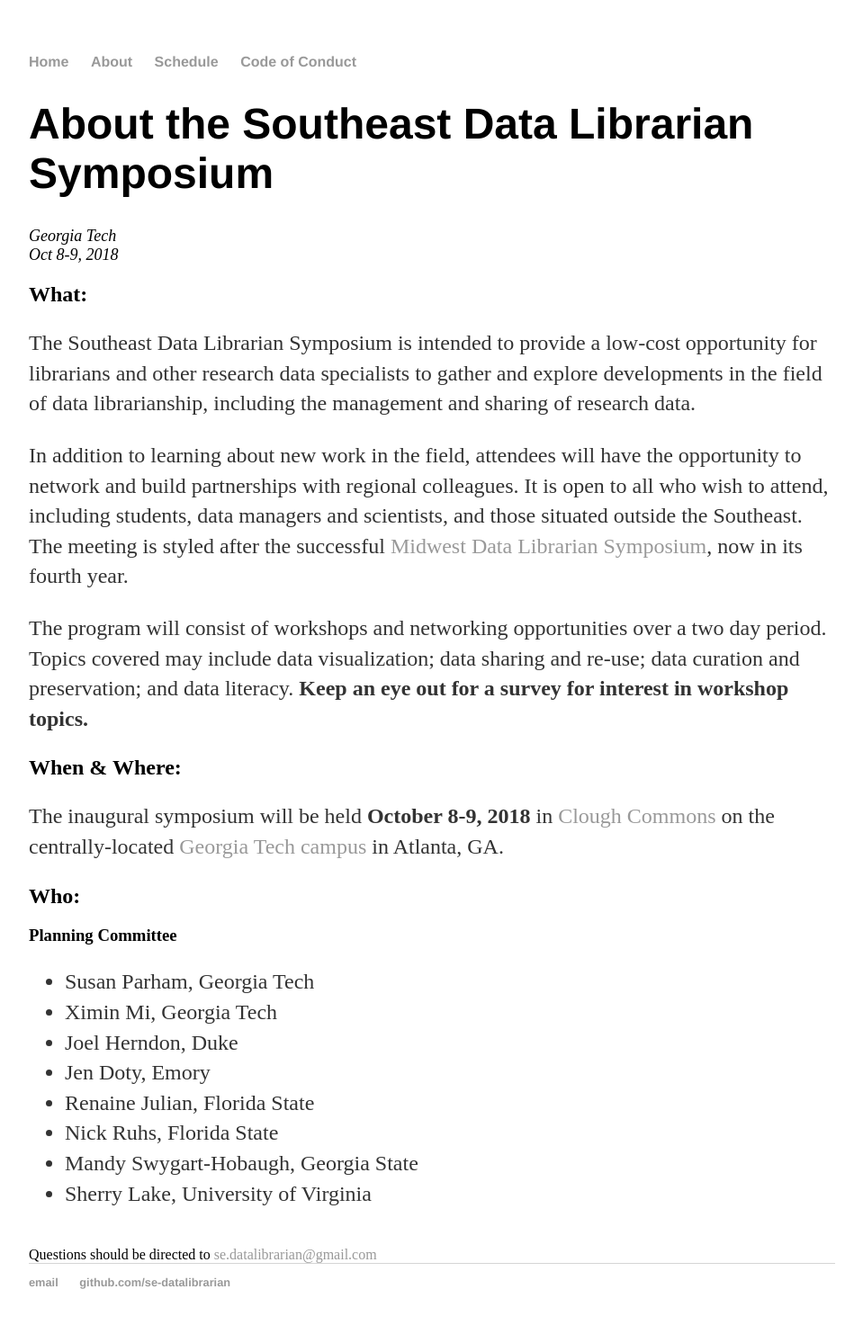
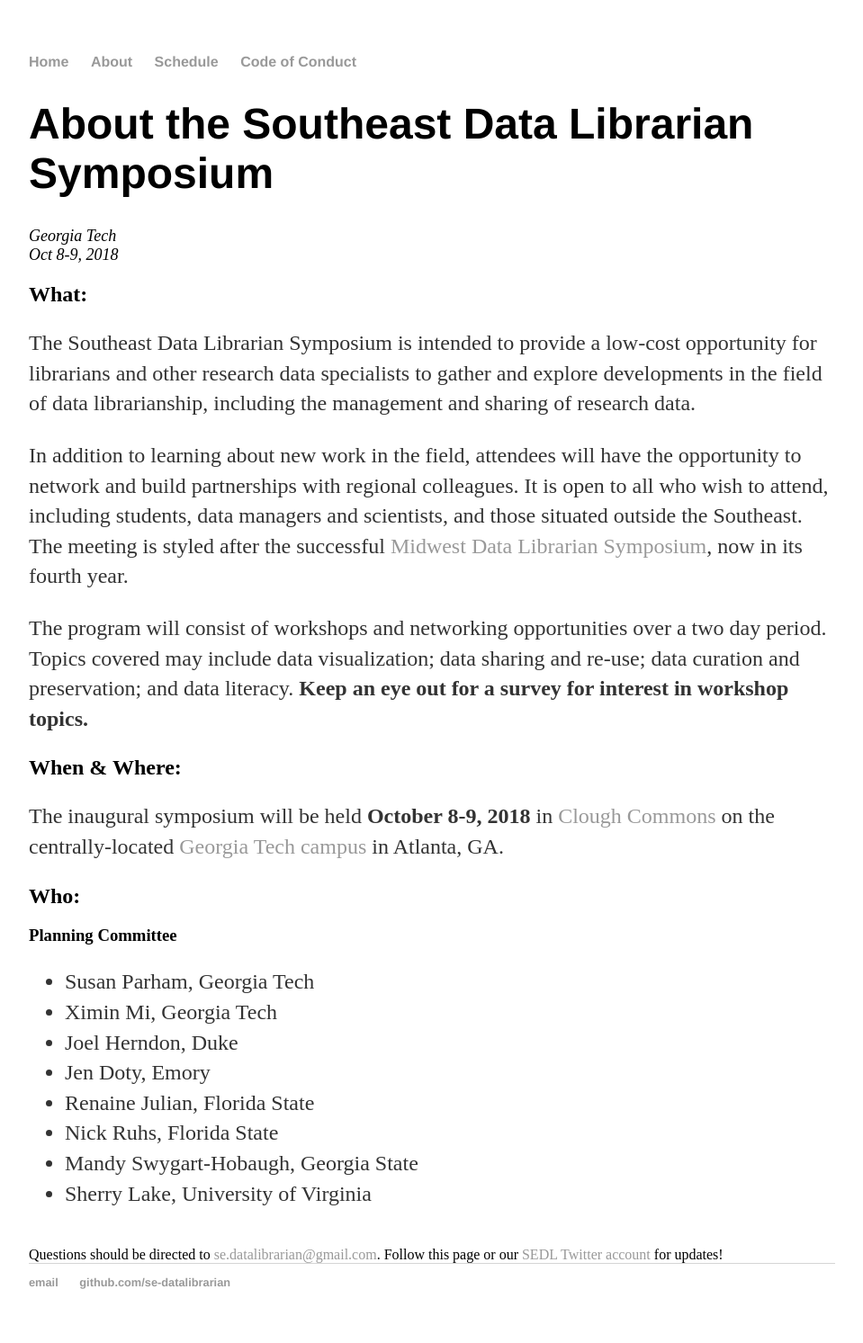
Before and after one commit to se-datalibrarian/test, a Jekyll site: the page built from about/index.html, in a window 1280 px wide. Shown: the whole page at 90% size, without its empty margins (160-1119 px from the left). Built offline with Jekyll 4.4.1, drawn with Linux system fonts in a browser that asks for light colours.

Commit message:
Updated via the Open Science Framework

```diff
--- a/about/index.html
+++ b/about/index.html
@@ -35,5 +35,5 @@
 				</UL>
 </names>
 
-	<BR>Questions should be directed to <a href="mailto:se.datalibrarian@gmail.com">se.datalibrarian@gmail.com</a>
+	<BR>Questions should be directed to <a href="mailto:se.datalibrarian@gmail.com">se.datalibrarian@gmail.com</a>. Follow this page or our <a href="https://twitter.com/SEDataLibrarian">SEDL Twitter account</a> for updates!
     		</div><!-- /.blurb -->
```
